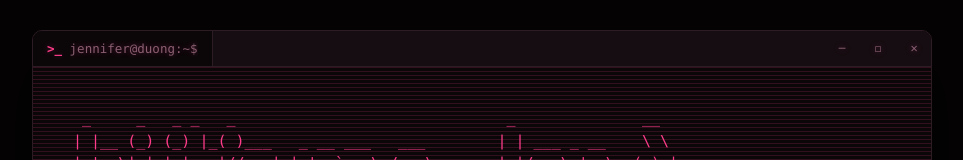
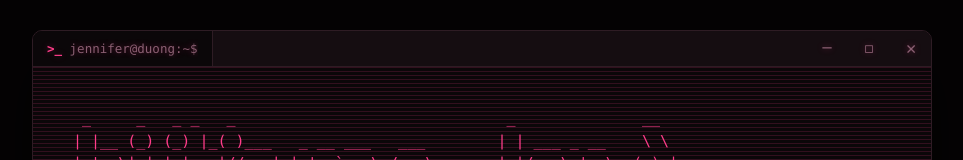
Before and after one commit to jenduo/jenduo.github.io, a React (Vite) app: page / in a window 1280 px wide. Shown: the top 160 px of the page, without its empty margins (158-1121 px from the left). Built offline with nearby package versions, Linux system fonts and the light colour scheme.

Commit message:
style: enlarge window control glyphs

```diff
--- a/src/styles/terminal.css
+++ b/src/styles/terminal.css
@@ -129,14 +129,14 @@ body {
   .ctl {
     display: grid;
     place-items: center;
-    width: 34px;
+    width: 40px;
     height: 100%;
     color: var(--fg-dim);
-    font-size: 11px;
+    font-size: 15px;
   }
 
   .ctl-close {
-    font-size: 12px;
+    font-size: 17px;
   }
 }
 
```
